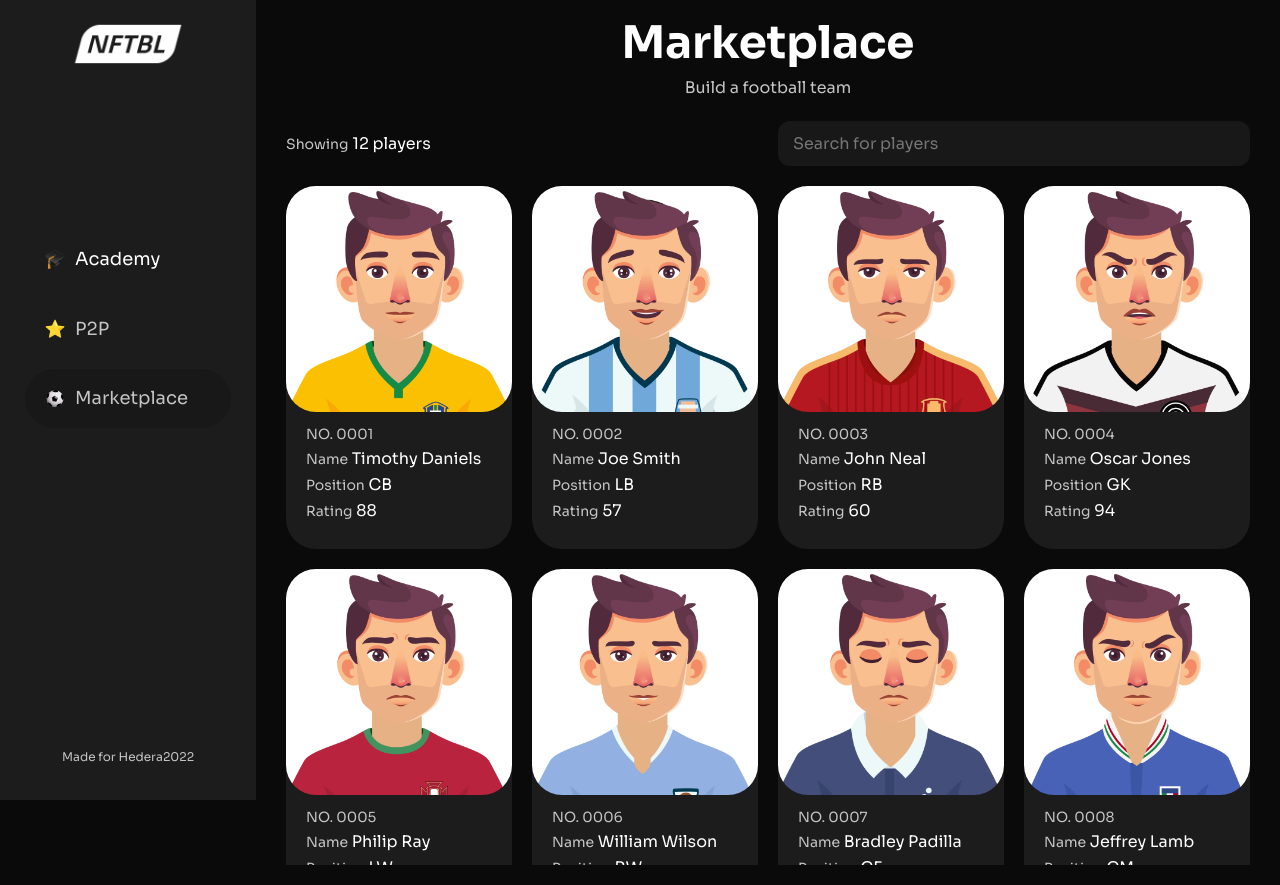
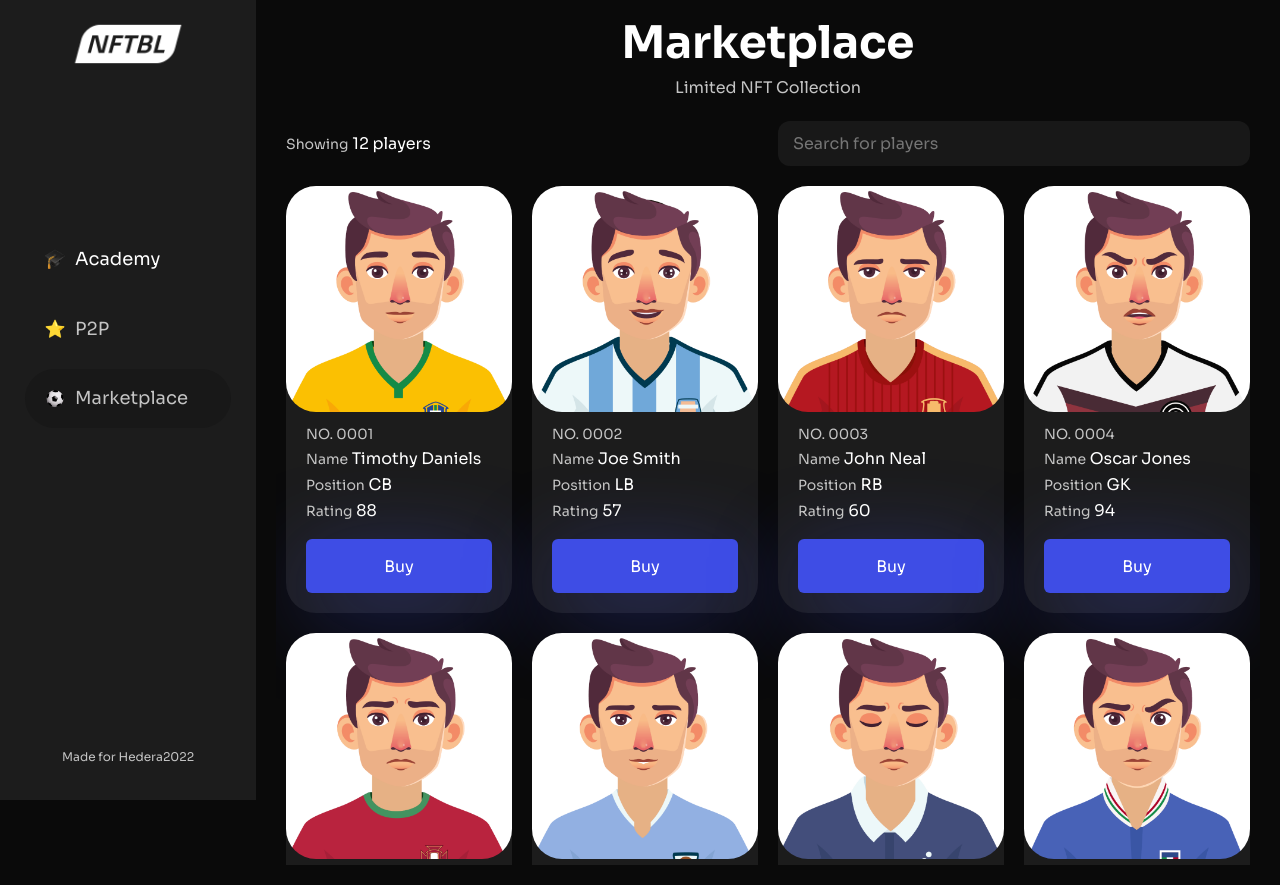
Before and after one commit to mike-petrov/hedera2022, a React (Create React App) app in the folder web/: page /marketplace in a window 1280 px wide. Built offline with nearby package versions, Linux system fonts and the light colour scheme.

Commit message:
add Marketplace page

```diff
--- a/web/src/Containers/Marketplace.jsx
+++ b/web/src/Containers/Marketplace.jsx
@@ -1,20 +1,32 @@
 import React, { useState } from 'react';
 import { FontAwesomeIcon } from '@fortawesome/react-fontawesome';
 
-const Marketplace = ({ players, address, onExit }) => {
+const Marketplace = ({ players, address, tokens, onExit }) => {
   const [filter, setFilter] = useState('');
 
   const onFilter = (e) => {
 		setFilter(e.target.value);
 	};
 
+  const onBuy = (e) => {
+		// setFilter(e.target.value);
+	};
+
   return (
     <div className="container">
       <div className="header">
         <div className="title">Marketplace</div>
-        <div className="subtitle">Build a football team</div>
+        <div className="subtitle">Limited NFT Collection</div>
         {address && (
             <div className="header_block">
+              <span style={{ background: '#3e4de5', display: 'flex', alignItems: 'center' }}>
+                <img src="./img/ball.png" alt="" />
+                <span>{tokens.balls}</span>
+              </span>
+              <span style={{ background: '#3e4de5', display: 'flex', alignItems: 'center' }}>
+                <img src="./img/goal.png" alt="" />
+                <span>{tokens.goals}</span>
+              </span>
               <span>{address}</span>
               <FontAwesomeIcon
                 icon={['fas', 'right-from-bracket']}
@@ -41,7 +53,7 @@ const Marketplace = ({ players, address, onExit }) => {
         <div className="cards_list_inner">
           {players && players.map((player) => (player.name.toLowerCase().indexOf(filter.toLocaleLowerCase()) !== -1 && (
             <div className="card" key={player.id}>
-              <img src={player.src} />
+              <img src={player.src} alt="" />
               <div className="card_content">
                 <div className="card_number">{`NO. ${player.id}`}</div>
                 <div className="card_title">
@@ -56,6 +68,11 @@ const Marketplace = ({ players, address, onExit }) => {
                   <span>Rating</span>
                   {` ${player.rating}`}
                 </div>
+                <div
+                  className="btn"
+                  style={{ margin: '20px 0 0 0' }}
+                  onClick={onBuy}
+                >Buy</div>
               </div>
             </div>
           )))}
```
